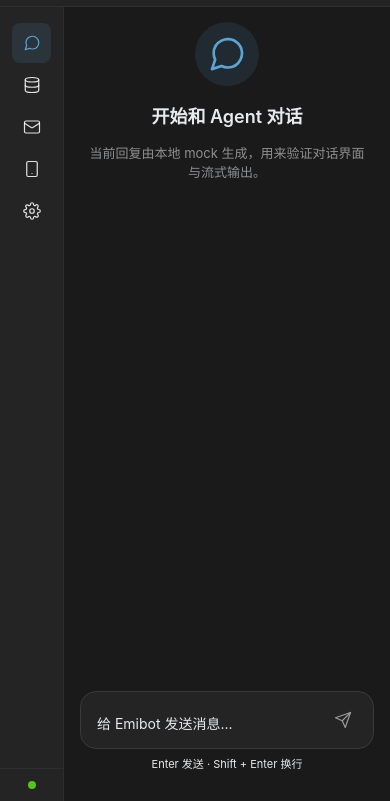
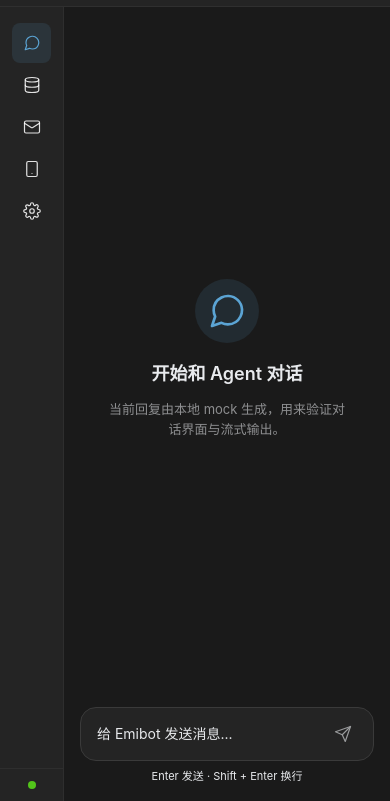
Before and after one commit to fibel2008/agent_lab, a plain HTML site: page Assistant/web/index.html in a window 390 px wide. Shown: the part 43-844 px from the top of the page. Drawn offline with Linux system fonts and the light colour scheme.

Commit message:
fix(chat): 修复空状态与输入文字居中、滚轮滑动及滚动条定位
- 修复输入框单行文字与发送按钮垂直居中：输入框单行固定 36px 对齐发送按钮，多行自动转为底部对齐
- 修复滚轮向上滑动查看历史：移除 messages 容器负向溢出的 justify-content: flex-end 与 min-height，增加 wheel 向上滚动时解除吸底跟随逻辑
- 修复开始页面空状态完全居中：空状态改为 flex: 1 居中排版，空列表不占位，彻底消除初始未预期的滚动条
- 优化滚动条全宽贴齐：chat__scroll 撑满主区域并在两侧设置居中内边距，使滚动条自然停靠于窗口右边缘且全屏响应滚轮

```diff
--- a/Assistant/web/css/chat.css
+++ b/Assistant/web/css/chat.css
@@ -6,30 +6,32 @@
   flex: 1;
   min-height: 0;
   width: 100%;
-  max-width: var(--layout-chat-width);
-  margin: 0 auto;
   height: 100%;
 }
 
+/* 滚动容器：全宽占据，使右侧细滚动条贴齐主内容区右边缘，并在整个视口内响应滚轮 */
 .chat__scroll {
   flex: 1;
   min-height: 0;
   overflow-y: auto;
+  overflow-x: hidden;
   display: flex;
   flex-direction: column;
+  padding: var(--space-5) max(var(--space-4), calc((100% - var(--layout-chat-width)) / 2)) var(--space-2);
 }
 
-/* 对话页空状态：居中偏上展示 */
+/* 对话页初始空状态：在滚动视口内水平与垂直严格居中 */
 .chat__empty {
-  margin: auto;
-  transform: translateY(-10%);
+  flex: 1;
   display: flex;
   flex-direction: column;
   align-items: center;
+  justify-content: center;
   text-align: center;
-  max-width: 360px;
+  max-width: 420px;
   padding: var(--space-6);
   gap: var(--space-3);
+  margin: 0 auto;
 }
 
 .chat__empty[hidden] {
@@ -65,15 +67,17 @@
   line-height: 1.5;
 }
 
-/* 消息列表容器 */
+/* 消息列表容器：空时不占高度避免出现多余滚动条，有消息时自顶向下平滑流式追加 */
+.chat__messages:empty {
+  display: none;
+}
+
 .chat__messages {
   display: flex;
   flex-direction: column;
   gap: var(--space-4);
-  padding: var(--space-4) var(--space-4) var(--space-2);
   width: 100%;
-  min-height: 100%;
-  justify-content: flex-end;
+  padding-bottom: var(--space-3);
 }
 
 /* 单条消息项 */
@@ -231,7 +235,7 @@
 
 /* 底部输入区 */
 .chat__composer {
-  padding: var(--space-2) var(--space-4) var(--space-4);
+  padding: var(--space-2) max(var(--space-4), calc((100% - var(--layout-chat-width)) / 2)) var(--space-4);
   width: 100%;
   display: flex;
   flex-direction: column;
@@ -264,7 +268,7 @@
   background-color: var(--color-surface);
   border: 1px solid var(--color-border-strong);
   border-radius: 16px;
-  padding: 10px 12px 10px 16px;
+  padding: 8px 12px 8px 16px;
   transition: border-color 0.15s ease, box-shadow 0.15s ease;
 }
 
@@ -275,7 +279,7 @@
 
 .composer__row {
   display: flex;
-  align-items: flex-end;
+  align-items: center;
   gap: var(--space-2);
   width: 100%;
 }
@@ -289,11 +293,13 @@
   resize: none;
   color: var(--color-text);
   font-size: 14px;
-  line-height: 1.5;
-  min-height: 24px;
+  line-height: 22px;
+  min-height: 36px;
   max-height: 200px;
-  padding: 4px 0;
+  padding: 7px 0;
+  box-sizing: border-box;
   font-family: inherit;
+  vertical-align: middle;
 }
 
 .composer__input::placeholder {
--- a/Assistant/web/css/layout.css
+++ b/Assistant/web/css/layout.css
@@ -125,6 +125,12 @@
   flex-direction: column;
 }
 
+.view--chat {
+  max-width: 100%;
+  padding: 0;
+  margin: 0;
+}
+
 /* 平板断点：768px ~ 1023px 侧栏收为 72px 图标栏 */
 @media (max-width: 1023px) {
   .app-sidebar {
@@ -151,6 +157,10 @@
   .view {
     padding: var(--space-5);
   }
+
+  .view--chat {
+    padding: 0;
+  }
 }
 
 /* 手机断点：< 768px 侧栏收为 64px 图标栏，顶栏隐藏品牌名与版本号 */
@@ -169,7 +179,6 @@
   }
 
   .view--chat {
-    padding-left: 0;
-    padding-right: 0;
+    padding: 0;
   }
 }
--- a/Assistant/web/js/views/chat.js
+++ b/Assistant/web/js/views/chat.js
@@ -38,11 +38,24 @@ export function initChatView() {
     return;
   }
 
-  // 监听滚动，判断是否处于底部跟随区间
+  // 监听滚动与鼠标滚轮事件
   if (chatScrollEl) {
     chatScrollEl.addEventListener('scroll', () => {
       shouldAutoScroll = isNearBottom(chatScrollEl, 80);
     });
+
+    // 用户主动向上滑动鼠标滚轮时，立即解除自动吸底锁定，允许自由查看历史
+    chatScrollEl.addEventListener(
+      'wheel',
+      (event) => {
+        if (event.deltaY < 0) {
+          shouldAutoScroll = false;
+        } else if (isNearBottom(chatScrollEl, 80)) {
+          shouldAutoScroll = true;
+        }
+      },
+      { passive: true },
+    );
   }
 
   // 输入框自适应高度与按键状态联动
@@ -78,7 +91,8 @@ export function initChatView() {
     handleSubmit();
   });
 
-  // 初始化按钮状态
+  // 初始化输入框高度与按钮状态
+  resetInputHeight();
   syncSendButtonState();
 }
 
@@ -87,15 +101,24 @@ function adjustInputHeight() {
     return;
   }
   composerInputEl.style.height = 'auto';
-  const targetHeight = Math.min(composerInputEl.scrollHeight, 200);
+  const targetHeight = Math.min(Math.max(composerInputEl.scrollHeight, 36), 200);
   composerInputEl.style.height = `${targetHeight}px`;
+
+  const rowEl = composerInputEl.closest('.composer__row');
+  if (rowEl) {
+    rowEl.style.alignItems = targetHeight > 42 ? 'flex-end' : 'center';
+  }
 }
 
 function resetInputHeight() {
   if (!composerInputEl) {
     return;
   }
-  composerInputEl.style.height = 'auto';
+  composerInputEl.style.height = '36px';
+  const rowEl = composerInputEl.closest('.composer__row');
+  if (rowEl) {
+    rowEl.style.alignItems = 'center';
+  }
 }
 
 function syncSendButtonState() {
@@ -168,7 +191,7 @@ function handleSubmit() {
     return;
   }
 
-  // 1. 用户消息立即上屏
+  // 1. 用户消息立即上屏，隐藏空状态以清除空状态所占空间
   if (chatEmptyEl) {
     chatEmptyEl.hidden = true;
   }
```
Also changed, not shown: 1 other file.
